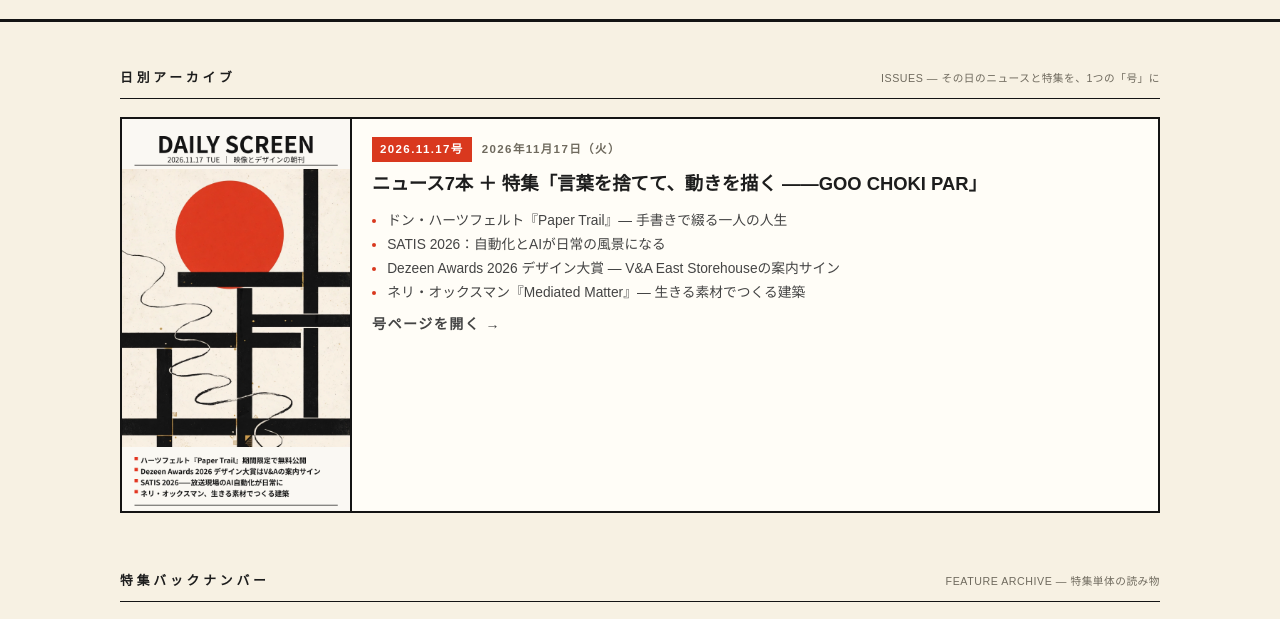
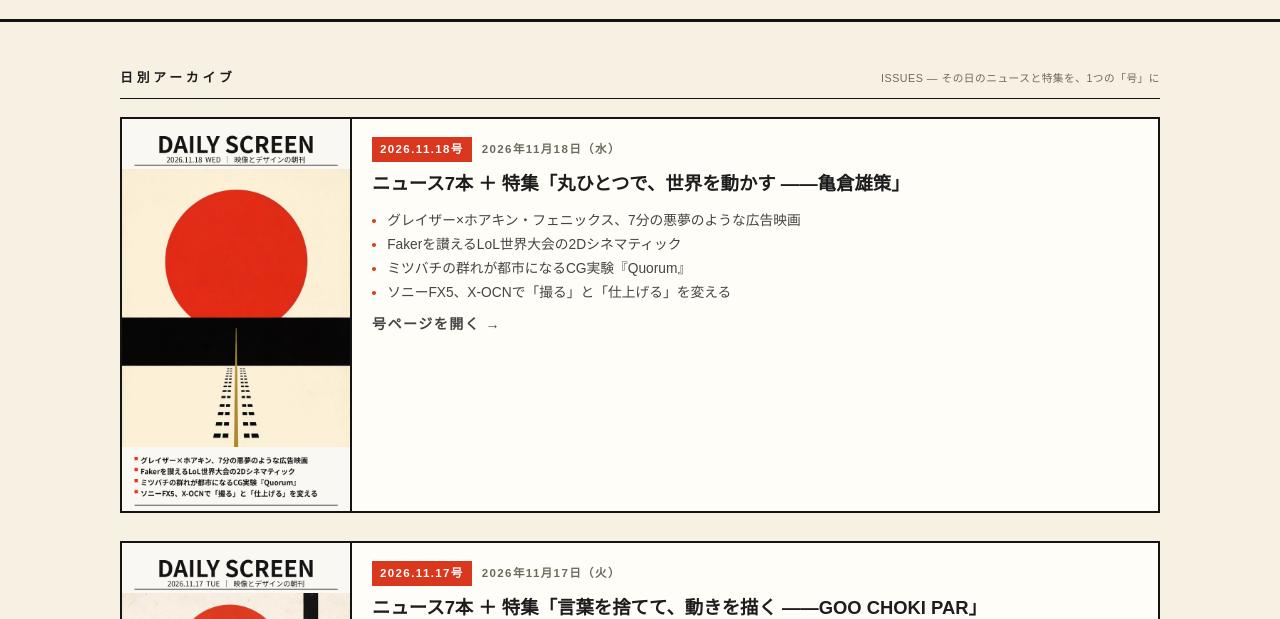
Before and after one commit to h4sk8mch16-ctrl/daily-screen, a plain HTML site: page index.html in a window 1280 px wide. Shown: the part 133-752 px from the top of the page. Drawn offline with Linux system fonts and the light colour scheme.

Commit message:
DAILY SCREEN 2026-11-18号を公開

```diff
--- a/index.html
+++ b/index.html
@@ -20,6 +20,20 @@
   <div class="section-label">日別アーカイブ <small>ISSUES — その日のニュースと特集を、1つの「号」に</small></div>
 
   <div class="cards">
+    <a class="card card-issue" href="issues/2026-11-18.html">
+      <img class="thumb" src="assets/cover-2026-11-18.png" alt="DAILY SCREEN 2026.11.18号 表紙">
+      <div class="card-body">
+        <div class="card-meta"><span class="corner">2026.11.18号</span><time datetime="2026-11-18">2026年11月18日（水）</time></div>
+        <h2>ニュース7本 ＋ 特集「丸ひとつで、世界を動かす ――亀倉雄策」</h2>
+        <ul class="headlines">
+          <li>グレイザー×ホアキン・フェニックス、7分の悪夢のような広告映画</li>
+          <li>Fakerを讃えるLoL世界大会の2Dシネマティック</li>
+          <li>ミツバチの群れが都市になるCG実験『Quorum』</li>
+          <li>ソニーFX5、X-OCNで「撮る」と「仕上げる」を変える</li>
+        </ul>
+        <p class="card-more">号ページを開く →</p>
+      </div>
+    </a>
     <a class="card card-issue" href="issues/2026-11-17.html">
       <img class="thumb" src="assets/cover-2026-11-17.png" alt="DAILY SCREEN 2026.11.17号 表紙">
       <div class="card-body">
@@ -60,7 +74,7 @@
 </main>
 
 <footer class="site-footer">
-  <b>DAILY SCREEN</b> — 個人のための映像・デザイン日刊誌。
+  <b>DAILY SCREEN</b> — white-screen.jp へのオマージュとして始まった、個人のための映像・デザイン日刊誌。
 </footer>
 
 </body>
```
